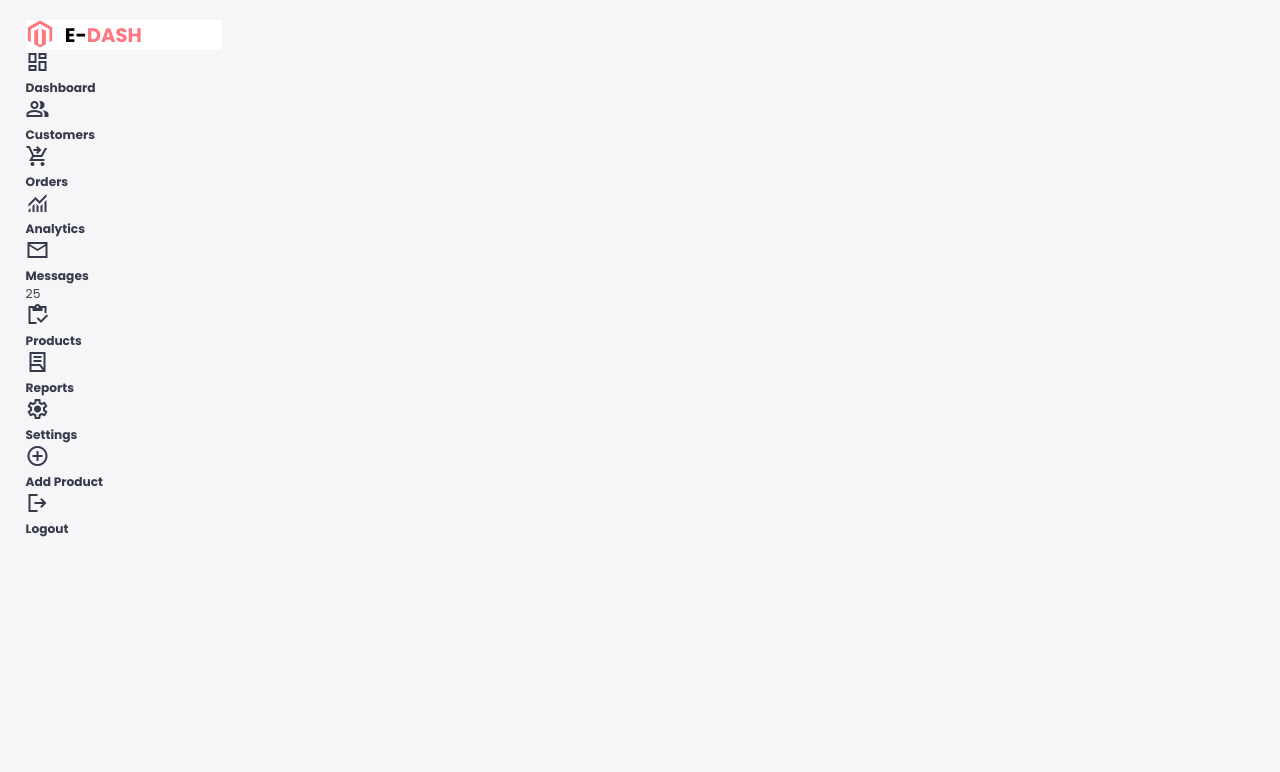
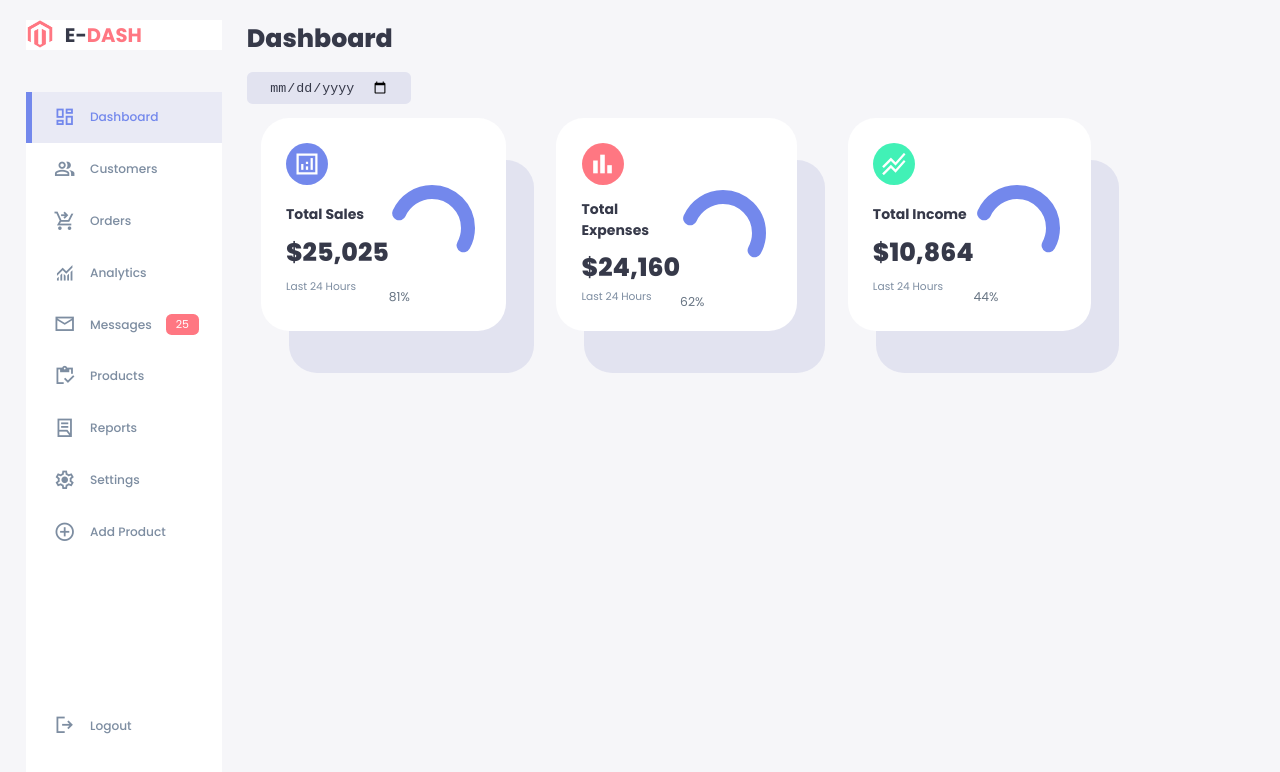
Before and after one commit to alonzojoe/e-dashboard, a plain HTML site: page index.html in a window 1280 px wide. Drawn offline with nearby package versions, Linux system fonts and the light colour scheme.

Commit message:
Started Main Section

```diff
--- a/index.html
+++ b/index.html
@@ -25,7 +25,7 @@
         </div>
 
         <div class="sidebar">
-          <a href="#">
+          <a href="#" class="active">
             <span class="material-symbols-sharp"> dashboard </span>
             <h3>Dashboard</h3>
           </a>
@@ -44,7 +44,7 @@
           <a href="#">
             <span class="material-symbols-sharp"> mail </span>
             <h3>Messages</h3>
-            <div class="message-count">25</div>
+            <span class="message-count">25</span>
           </a>
           <a href="#">
             <span class="material-symbols-sharp"> inventory </span>
@@ -70,6 +70,68 @@
           </a>
         </div>
       </aside>
+      <main>
+        <h1>Dashboard</h1>
+        <div class="date"><input type="date" /></div>
+        <div class="insights">
+          <div class="sales">
+            <span class="material-symbols-sharp"> analytics </span>
+            <div class="middle">
+              <div class="left">
+                <h3>Total Sales</h3>
+                <h1>$25,025</h1>
+              </div>
+              <div class="progress">
+                <svg>
+                  <circle cx="38" cy="38" r="36"></circle>
+                </svg>
+                <div class="number">
+                  <p>81%</p>
+                </div>
+              </div>
+            </div>
+            <small class="text-muted">Last 24 Hours</small>
+          </div>
+
+          <div class="expenses">
+            <span class="material-symbols-sharp"> bar_chart </span>
+            <div class="middle">
+              <div class="left">
+                <h3>Total Expenses</h3>
+                <h1>$24,160</h1>
+              </div>
+              <div class="progress">
+                <svg>
+                  <circle cx="38" cy="38" r="36"></circle>
+                </svg>
+                <div class="number">
+                  <p>62%</p>
+                </div>
+              </div>
+            </div>
+            <small class="text-muted">Last 24 Hours</small>
+          </div>
+
+          <div class="income">
+            <span class="material-symbols-sharp"> stacked_line_chart </span>
+            <div class="middle">
+              <div class="left">
+                <h3>Total Income</h3>
+                <h1>$10,864</h1>
+              </div>
+              <div class="progress">
+                <svg>
+                  <circle cx="38" cy="38" r="36"></circle>
+                </svg>
+                <div class="number">
+                  <p>44%</p>
+                </div>
+              </div>
+            </div>
+            <small class="text-muted">Last 24 Hours</small>
+          </div>
+        </div>
+      </main>
     </div>
   </body>
 </html>
--- a/style.css
+++ b/style.css
@@ -8,7 +8,7 @@
   --color-info-dark: #7d8da1;
   --color-info-light: #dce1eb;
   --color-dark: #363949;
-  --color-light: Orgba(132, 139, 200, 0.18);
+  --color-light: rgba(132, 139, 200, 0.18);
   --color-primary-variant: #111e88;
   --color-dark-variant: #677483;
   --color-background: #f6f6f9;
@@ -43,6 +43,7 @@ body {
   background: var(--color-background);
   user-select: none;
   overflow-x: hidden;
+  color: var(--color-dark);
 }
 
 .container {
@@ -148,3 +149,156 @@ aside .logo img {
 aside .close {
   display: none;
 }
+
+aside .sidebar {
+  background: #fff;
+  display: flex;
+  flex-direction: column;
+  height: 86vh;
+  position: relative;
+  top: 3rem;
+}
+
+aside h3 {
+  font-weight: 500;
+}
+
+aside .sidebar a {
+  display: flex;
+  align-items: center;
+  color: var(--color-info-dark);
+  margin-left: 2rem;
+  gap: 1rem;
+  position: relative;
+  height: 3.7rem;
+  transition: all 300ms ease;
+}
+
+aside .sidebar a span {
+  font-size: 1.6rem;
+  transition: all 300ms ease;
+}
+
+aside .sidebar a:last-child {
+  position: absolute;
+  bottom: 2rem;
+  width: 100%;
+}
+
+aside .sidebar a.active {
+  background: var(--color-light);
+  color: var(--color-primary);
+  margin-left: 0;
+}
+
+aside .sidebar a.active::before {
+  content: "";
+  width: 6px;
+  height: 100%;
+  background: var(--color-primary);
+}
+
+aside .sidebar a.active span {
+  color: var(--color-primary);
+  margin-left: calc(1rem - 6px);
+}
+
+aside .sidebar a:hover {
+  color: var(--color-primary);
+}
+
+aside .sidebar a:hover span {
+  margin-left: 1rem;
+}
+
+aside .sidebar .message-count {
+  background: var(--color-danger);
+  color: var(--color-white);
+  padding: 2px 10px;
+  font-size: 11px;
+  border-radius: var(--border-radius-1);
+}
+
+main {
+  margin-top: 1.4rem;
+}
+
+main .date {
+  display: inline-block;
+  background: var(--color-light);
+  border-radius: var(--border-radius-1);
+  margin-top: 1rem;
+  padding: 0.5rem 1.6rem;
+}
+
+main .date input[type="date"] {
+  background: transparent;
+  color: var(--color-dark);
+}
+
+main .insights {
+  display: grid;
+  grid-template-columns: repeat(3, 1fr);
+  gap: 1.6rem;
+}
+
+main .insights > div {
+  background: var(--color-white);
+  padding: var(--card-padding);
+  border-radius: var(--card-border-radius);
+  margin: 1rem;
+  box-shadow: var(--box-shadow);
+  transition: all 300ms ease;
+}
+
+main .insights > div:hover {
+  box-shadow: none;
+}
+
+main .insights > div span {
+  background: var(--color-primary);
+  padding: 0.5rem;
+  border-radius: 50%;
+  color: var(--color-white);
+  font-size: 2rem;
+}
+main .insights > div.expenses span {
+  background: var(--color-danger);
+}
+
+main .insights > div.income span {
+  background: var(--color-success);
+}
+
+main .insights > div .middle {
+  display: flex;
+  align-items: center;
+  justify-content: space-between;
+}
+
+main .insights h3 {
+  margin: 1rem 0 0.6rem;
+  font-size: 1rem;
+}
+
+main .insights .progress {
+  position: relative;
+  width: 92px;
+  height: 92px;
+  border-radius: 50%;
+}
+
+main .insights svg {
+  width: 7rem;
+  height: 7rem;
+}
+
+main .insights svg circle {
+  fill: none;
+  stroke: var(--color-primary);
+  stroke-width: 14;
+  stroke-linecap: round;
+  transform: translate(5px, 5px);
+  stroke-dasharray: 110;
+  stroke-dashoffset: 92;
+}
```
